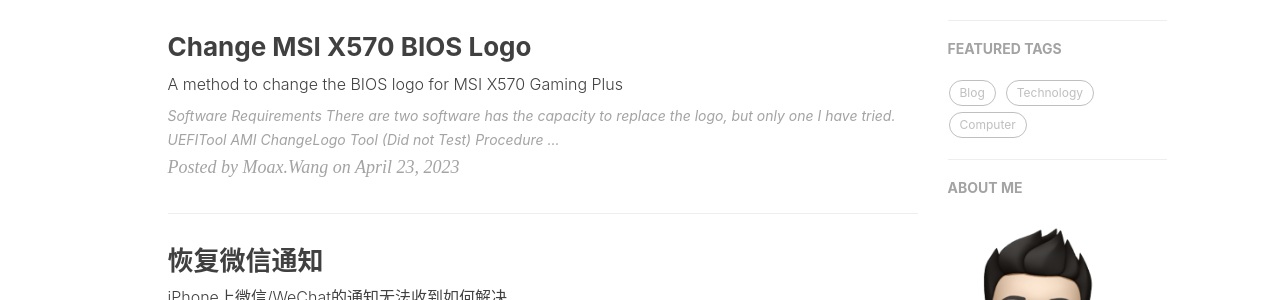
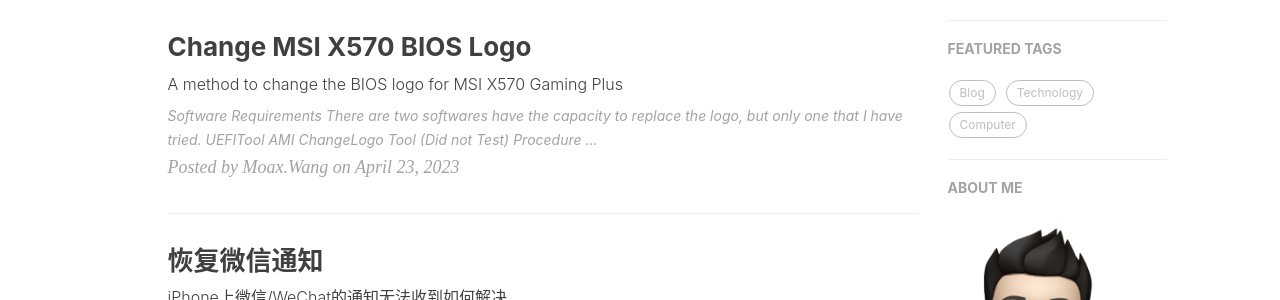
Before and after one commit to WinchellWang/winchellwang.github.io, a Jekyll site: the page built from index.html, in a window 1280 px wide and 900 px high. Shown: the part 438-738 px from the top of the window. Built offline with Jekyll 4.4.1, drawn with Linux system fonts in a browser that asks for light colours; nearby versions of some CDN libraries; the list of posts is cut into pages by our own code; comment, search, counter and statistics services are not loaded.

Commit message:
Update 2023-04-23-launcher_logo_change_MSI_X570.md

```diff
--- a/_posts/2023-04-23-launcher_logo_change_MSI_X570.md
+++ b/_posts/2023-04-23-launcher_logo_change_MSI_X570.md
@@ -13,7 +13,7 @@
 
 # Software Requirements
 
-There are two software has the capacity to replace the logo, but only one I have tried.
+There are two softwares have the capacity to replace the logo, but only one that I have tried.
 
 - [UEFITool](https://github.com/MoaxWang/Logo-Change-MSI-X570-Gaming-Plus/releases/tag/ChangeLogo)
 
```
